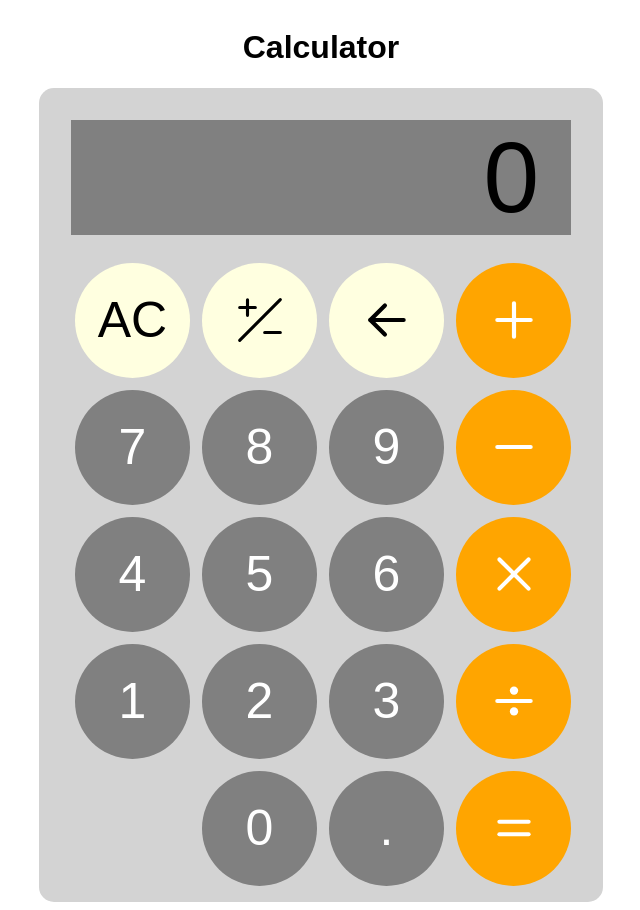
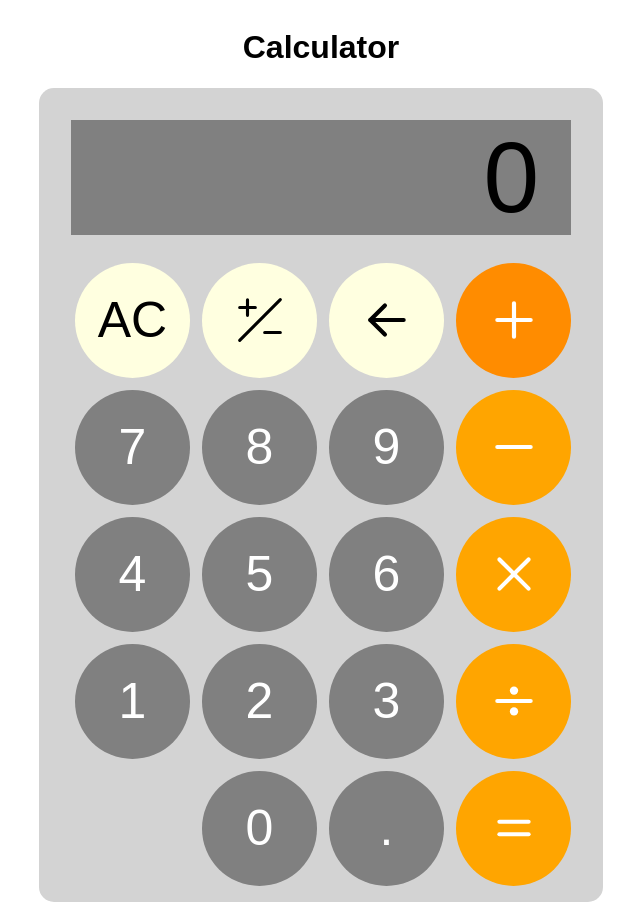
Before and after one commit to christianwagstaff/calculator, a plain HTML site: page index.html in a window 1280 px wide. Both pictures are taken after a click on the element 832 px from the left and 320 px from the top of the page. Shown: the whole page, without its empty margins (319-959 px from the left). Drawn offline with Linux system fonts and the light colour scheme.

Commit message:
Operators have current class applied when selected

```diff
--- a/calculator.js
+++ b/calculator.js
@@ -75,6 +75,7 @@ function clearDisplay() {
     previousNumber = 0;
     currentOperator = '';
     screenClear = 'no';
+    operators.forEach(e => e.classList.remove('current'))
     updateDisplayScreen(screenNumber);
 }
 
@@ -103,12 +104,14 @@ function startCalculation(e) {
         screenClear = 'yes';
         updateDisplayScreen(screenNumber);
     } else {
+        operators.forEach(e1 => e1.classList.remove('current'));
         screenClear = 'yes';
         userOperator = e.target.id;
         previousNumber = operate(userOperator, previousNumber, screenNumber);
         screenNumber = previousNumber;
         updateDisplayScreen(screenNumber);
     }
+    e.target.classList.add('current');
 }
 
 function runCalcuation() {
--- a/styles.css
+++ b/styles.css
@@ -82,6 +82,10 @@ body {
     font-weight: 600;
 }
 
+.operators .circle.current {
+    background-color: darkorange;
+}
+
 .extras .circle {
     background-color: lightyellow;
 }
```
Also changed, not shown: index.html (+2 -4 lines).
